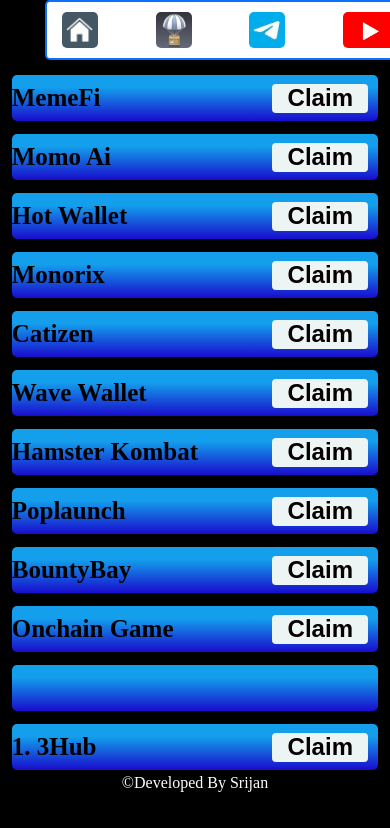
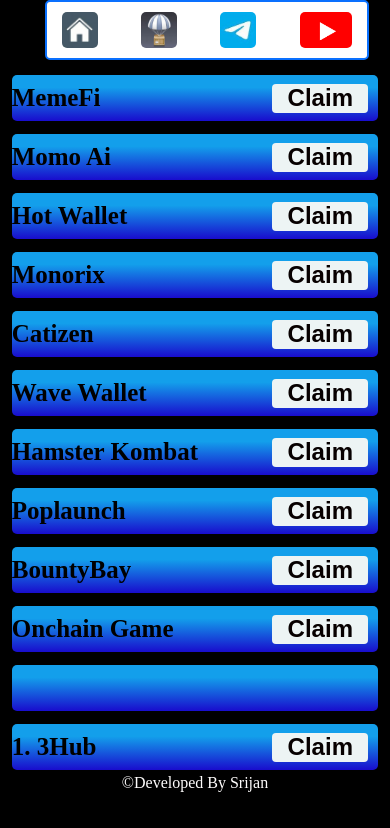
Before and after one commit to CoderSrijan/Freedrops, a plain HTML site: page index.html in a window 390 px wide. Drawn offline with nearby package versions, Linux system fonts and the light colour scheme.

Commit message:
Update style.css

```diff
--- a/style.css
+++ b/style.css
@@ -142,7 +142,7 @@ footer{
 
 @media screen and (max-width: 760px) {
        nav ul{
-           margin: 0px 25px 25px 45px;
-        width: 94%
+
+        width: 83%
        }
 }
```
